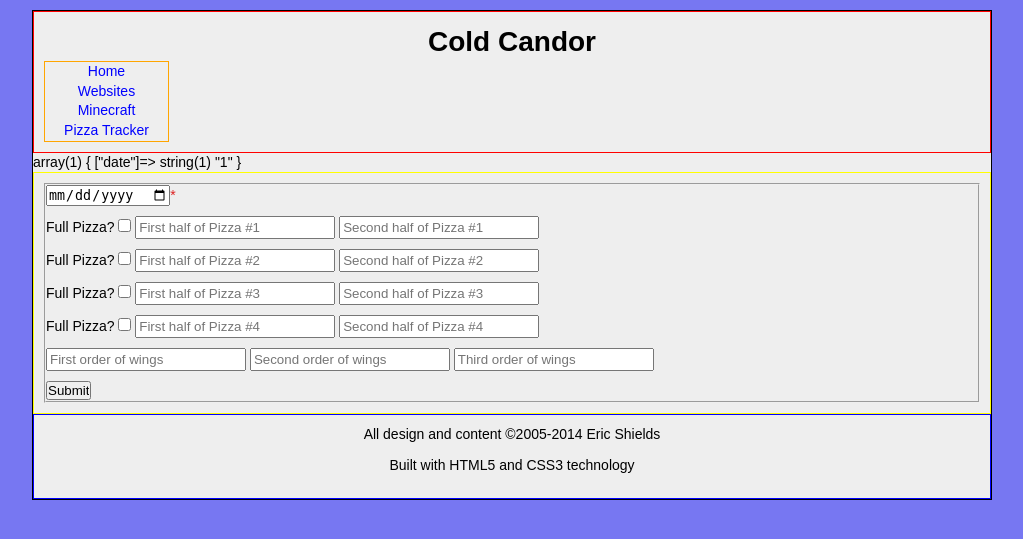
After one commit to coldcandor/website, a PHP site: page /beta/pizza.php?date=1 in a window 1280 px wide. The commit adds this page. Shown: the top 539 px of the page, without its empty margins (128-1151 px from the left). Run offline with PHP 8.4, Linux system fonts and the light colour scheme.

Commit message:
Some minor cleanup + initial pizza tracker commit

```diff
--- /dev/null
+++ b/beta/css/pizza.css
@@ -0,0 +1,10 @@
+#pizza form .group {
+	margin: 10px 0;
+}
+#pizza input[type="text"] {
+	padding: 2px;
+	width: 200px;
+}
+#pizza .req {
+	color: #dd2222;
+}
--- a/beta/includes/header.php
+++ b/beta/includes/header.php
@@ -3,8 +3,9 @@
 	<head>
 		<meta charset="UTF-8" />
 
-		<link rel="stylesheet" type="text/css" href="css/global.css" />
-		<link rel="stylesheet" type="text/css" href="css/webpages.css" />
+		<link rel="stylesheet" href="css/global.css" />
+		<link rel="stylesheet" href="css/webpages.css" />
+		<link rel="stylesheet" href="css/pizza.css" />
 
 		<!--[if IE]
 		<link rel="stylesheet" type="text/css" href="css/ie.css" />
@@ -12,10 +13,10 @@
 
 		<?php /* Add stylesheet import based on page */ ?>
 
-		<script type="text/javascript" src="js/3rdparty/jquery-1.6.2.min.js"></script>
-		<script type="text/javascript" src="js/3rdparty/jquery-ui-1.8.14.custom.min.js"></script>
-		<script type="text/javascript" src="js/3rdparty/mustache-jquery.js"></script>
-		<script type="text/javascript" src="js/global.js"></script>
+		<script src="js/3rdparty/jquery-1.6.2.min.js"></script>
+		<script src="js/3rdparty/jquery-ui-1.8.14.custom.min.js"></script>
+		<script src="js/3rdparty/mustache-jquery.js"></script>
+		<script src="js/global.js"></script>
 
 		<!-- Add HTML5 compatability in IE < 9 -->
 		<!--[if lt IE 9]>
--- a/beta/includes/links.php
+++ b/beta/includes/links.php
@@ -4,6 +4,7 @@
 				<li><a href="index.php">Home</a></li>
 				<li><a href="webpages.php">Websites</a></li>
 				<li><a href="minecraft.php">Minecraft</a></li>
+				<li><a href="pizza.php">Pizza Tracker</a></li>
 			</ul>
 		</nav>
 <!--
--- /dev/null
+++ b/beta/js/pizza.js
@@ -0,0 +1,8 @@
+CC.Pizza = (function () {
+	return {
+		init: function () {
+			console.log('loaded');
+		}
+	};
+}) ();
+$(document).ready(CC.Pizza.init());
--- a/beta/minecraft.php
+++ b/beta/minecraft.php
@@ -1,5 +1,4 @@
 <?php include('includes/header.php'); ?>
-<script type="text/javascript" src="js/minecraft.js"></script>
 
 		<section id="minecraft" class="content">
 			<p class="instructions">Fill out the form below and click "Enchant!" to see a potential outcome of enchanting that item.  Feel free to reclick as many times as you want!</p>
@@ -29,5 +28,6 @@
 			<div class="outputs"></div>
 		</section>
 
-<script type="text/javascript">CC.Minecraft.init()</script>
+<script src="js/minecraft.js"></script>
+<script>CC.Minecraft.init()</script>
 <?php include('includes/footer.php'); ?>
--- /dev/null
+++ b/beta/pizza.php
@@ -0,0 +1,40 @@
+<?php include('includes/header.php'); ?>
+
+<?php if ($_GET['date']) {
+	var_dump($_GET);
+}?>
+
+		<section id="pizza" class="content">
+			<form action="" method="GET"><fieldset>
+				<input name="date" type="date" placeholder="Date"><span class="req">*</span>
+				<div class="group">
+					<label for="pizza1">Full Pizza?</label> <input name="pizza1" type="checkbox">
+					<input name="half1" type="text" placeholder="First half of Pizza #1">
+					<input name="half2" type="text" placeholder="Second half of Pizza #1">
+				</div>
+				<div class="group">
+					<label for="pizza1">Full Pizza?</label> <input name="pizza2" type="checkbox">
+					<input name="half3" type="text" placeholder="First half of Pizza #2">
+					<input name="half4" type="text" placeholder="Second half of Pizza #2">
+				</div>
+				<div class="group">
+					<label for="pizza3">Full Pizza?</label> <input name="pizza3" type="checkbox">
+					<input name="half5" type="text" placeholder="First half of Pizza #3">
+					<input name="half6" type="text" placeholder="Second half of Pizza #3">
+				</div>
+				<div class="group">
+					<label for="pizza4">Full Pizza?</label> <input name="pizza4" type="checkbox">
+					<input name="half7" type="text" placeholder="First half of Pizza #4">
+					<input name="half8" type="text" placeholder="Second half of Pizza #4">
+				</div>
+				<div class="group">
+					<input name="wings1" type="text" placeholder="First order of wings">
+					<input name="wings2" type="text" placeholder="Second order of wings">
+					<input name="wings3" type="text" placeholder="Third order of wings">
+				</div>
+				<input type="submit" value="Submit">
+			</fieldset></form>
+		</section>
+
+		<script src="/js/pizza.js"></script>
+<?php include('includes/footer.php'); ?>
```
Also changed, not shown: beta/js/minecraft.js (line endings or trailing spaces).
